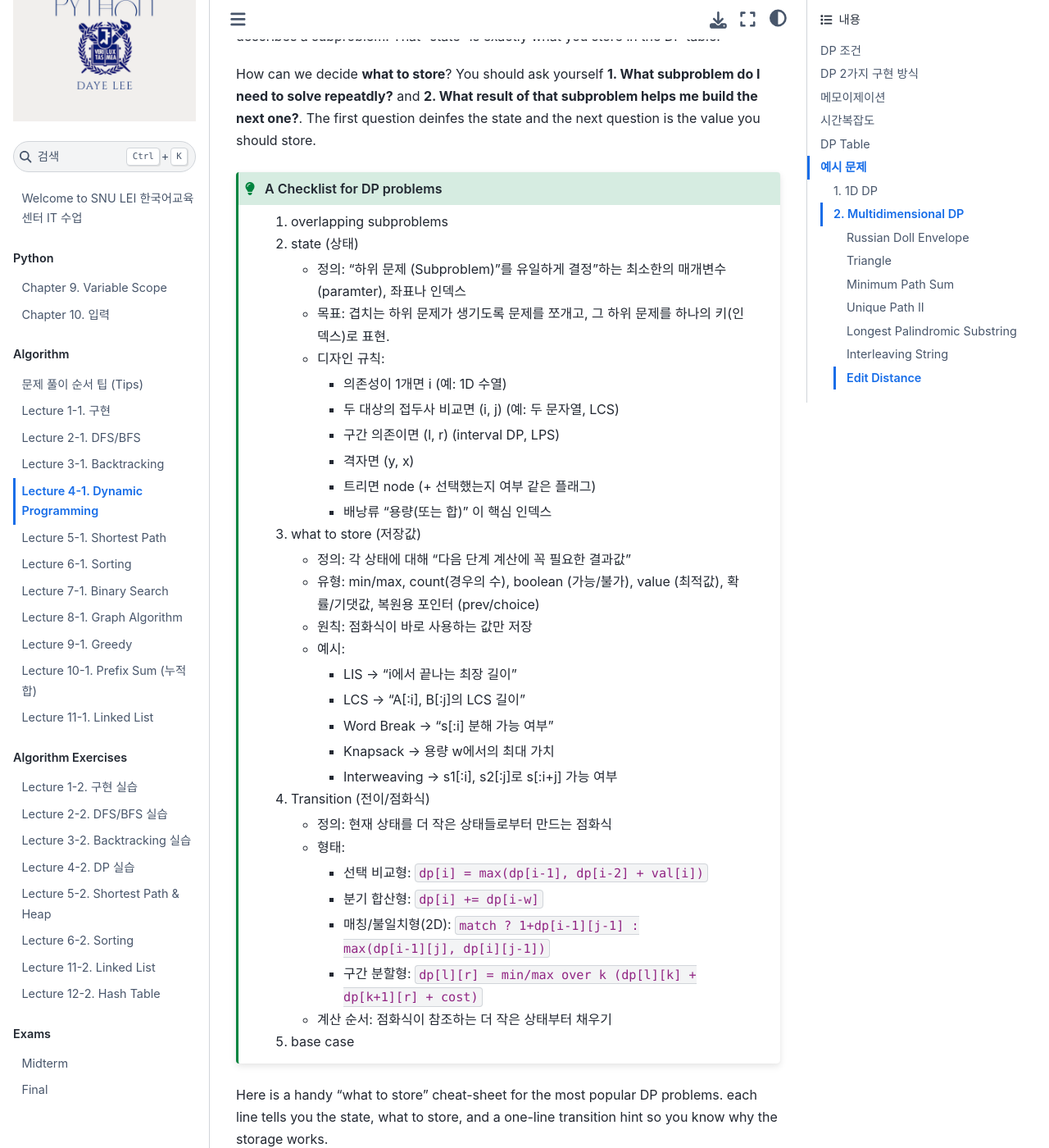
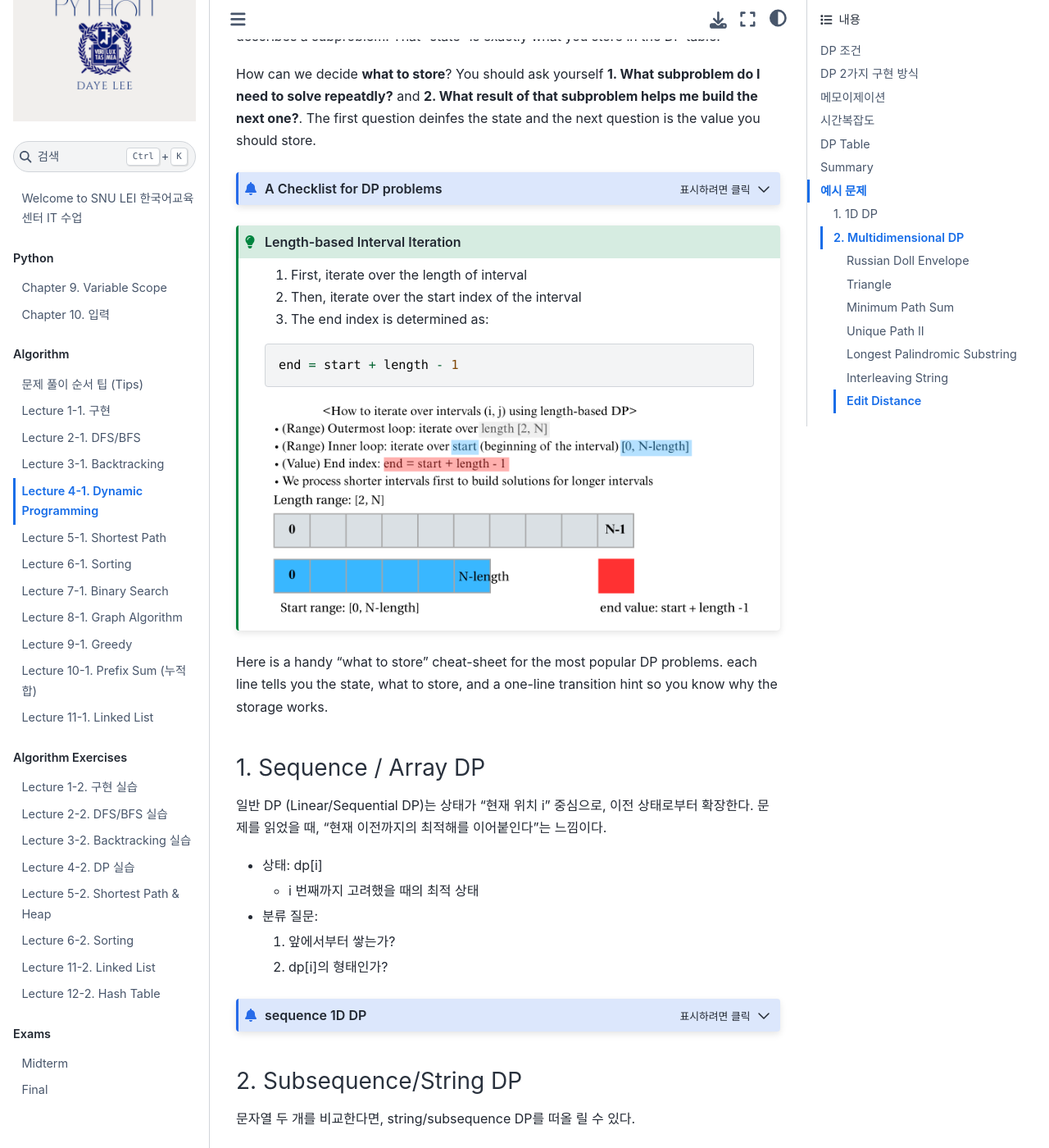
Before and after one commit to Daye-Lee18/mybook, a Jupyter Book: the page built from _pages/theory/4_DP.md, in a window 1280 px wide and 1400 px high, scrolled down 4431 px. Shown: the whole window at 82% size. Built offline with Jupyter Book 1.0.4 settings and Sphinx 7.4.7 and the Sphinx Book theme 1.1.4, drawn with Linux system fonts in a browser that asks for light colours; pages that are not in the unit, such as notebooks, are missing from menus.

Commit message:
20260329

`````diff
--- a/_pages/theory/4_DP.md
+++ b/_pages/theory/4_DP.md
@@ -195,6 +195,19 @@
 5) base case
 ````
 
+````{admonition} Length-based Interval Iteration
+:class: tip
+
+1. First, iterate over the length of interval
+2. Then, iterate over the start index of the interval
+3. The end index is determined as:
+```
+end = start + length - 1
+```
+
+![interval image](../../assets/img/DP/4.png "How to iterate over intervals (i,j) using Length-based DP")
+
+````
 Here is a handy "what to store" cheat-sheet for the most popular DP problems. each line tells you the state, what to store, and a one-line transition hint so you know why the storage works.
 
 ### 1. Sequence / Array DP
@@ -216,25 +229,25 @@
 - Transition: `dp[n] = dp[n-1] + dp[n-2]`
 - Reference: LC 70 (Climbing Stairs), LC 509 (Fibonacci Number)
 
-1. Maximum Subarray (Kadane)
+2. Maximum Subarray (Kadane)
 - State: end index `i`
 - Store: best sum of subarray ending at `i`
 - Transition: `dp[i] = max(a[i], dp[i-1] + a[i])`
 - Reference: LC 53 (Maximum Subarray)
 
-1. House Robber
+3. House Robber
 - State: first `i` houses
 - Store: max money using up to `i`
 - Transition: `dp[i] = max(dp[i-1], dp[i-2] + val[i])`
 - Reference: LC 198 (House Robber), LC 213 (House Robber II)
 
-1. Longest Increasing Subsequence (LIS)
+4. Longest Increasing Subsequence (LIS)
 - State: end index `i`
 - Store: LIS length ending at `i`
 - Transition: `dp[i] = 1 + max(dp[j]) for j<i & a[j]<a[i]`
 - Reference: LC 300 (LIS), LC 354 (Russian Doll Envelopes)
 
-1. Partition Equal Subset / Subset Sum
+5. Partition Equal Subset / Subset Sum
 - State: capacity `s`
 - Store: reachable boolean at sum `s`
 - Transition: `dp[s] |= dp[s-w]`
@@ -263,25 +276,25 @@
 - Transition: if match: `1+dp[i-1][j-1]` else `max(dp[i-1][j], dp[i][j-1])`
 - Reference: LC 1143 (LCS)
 
-1. Edit Distance (Levenshtein)
+2. Edit Distance (Levenshtein)
 - State: `(i, j)`
 - Store: min edits to convert `A[:i]` → `B[:j]`
 - Transition: `min(replace, insert, delete)`
 - Reference: LC 72 (Edit Distance)
 
-1. Longest Palindromic Subsequence (LPS)
+3. Longest Palindromic Subsequence (LPS)
 - State: `(l, r)`
 - Store: LPS length in `s[l..r]`
 - Transition: if `s[l]==s[r]` → `2+dp[l+1][r-1]` else `max(dp[l+1][r], dp[l][r-1])`
 - Reference: LC 516 (Longest Palindromic Subsequence)
 
-1. Longest Palindromic Substring
+4. Longest Palindromic Substring
 - State: `(l, r)`
 - Store: palindrome boolean or length
 - Transition: `dp[l][r] = (s[l]==s[r] && (r-l<2 || dp[l+1][r-1]))`
 - Reference: LC 5 (Longest Palindromic Substring)
 
-1. Distinct Subsequences (count ways A→B)
+5. Distinct Subsequences (count ways A→B)
 - State: `(i, j)`
 - Store: #ways `A[:i]` forms `B[:j]`
 - Transition: `dp[i][j] = dp[i-1][j] + (A[i-1]==B[j-1] ? dp[i-1][j-1] : 0)`
@@ -313,13 +326,13 @@
 - Transition: `dp[w] = max(dp[w], dp[w-weight] + value)`
 - Reference: LC 474 (Ones and Zeroes)
 
-1. Unbounded Knapsack / Coin Change (min coins)
+2. Unbounded Knapsack / Coin Change (min coins)
 - State: capacity `w`
 - Store: min coins for `w`
 - Transition: `dp[w] = min(dp[w], dp[w-c] + 1)`
 - Reference: LC 322 (Coin Change)
 
-1. Coin Change (count ways)
+3. Coin Change (count ways)
 - State: amount `a`
 - Store: #ways to make `a`
 - Transition: `dp[a] += dp[a-c]`
@@ -344,7 +357,7 @@
 - Transition: `dp[i][j] = (obstacle?0 : dp[i-1][j] + dp[i][j-1])`
 - Reference: LC 62 (Unique Paths), LC 63 (Unique Paths II)
 
-1. Minimum Path Sum
+2. Minimum Path Sum
 - State: `(i, j)`
 - Store: min cost to `(i, j)`
 - Transition: `dp[i][j] = grid[i][j] + min(dp[i-1][j], dp[i][j-1])`
@@ -361,7 +374,7 @@
 - 질문:
   1) "어디서 나누냐가 중요함?"
   2) (a+b)+c vs. a+(b+c) 다름?
-1)
+
 ````{admonition} DP table for Interval DP
 :class: dropdown
 
@@ -371,13 +384,13 @@
 - Transition: split at `k`
 - Reference: LC 1547 (Minimum Cost to Cut a Stick)
 
-1. Burst Balloons
+2. Burst Balloons
 - State: `(l, r)` open interval
 - Store: max coins from `(l, r)`
 - Transition: pick last balloon `k`
 - Reference: LC 312 (Burst Balloons)
 
-1. Palindrome Partitioning (min cuts)
+3. Palindrome Partitioning (min cuts)
 - State: prefix `i`
 - Store: min cuts for `s[:i]`
 - Transition: `dp[i] = min(dp[j]+1)` for palindromic `s[j:i]`
@@ -399,13 +412,14 @@
 - Transition: combine two largest child depths
 - Reference: LC 543 (Diameter of Binary Tree), LC 124 (Binary Tree Max Path Sum)
 
-1. Maximum Independent Set on Tree
+2. Maximum Independent Set on Tree
 - State: `(u, take)`
 - Store: best sum if `u` is taken or skipped
 - Transition: if take `u`, skip children; else best of children
 - Reference: classic Tree DP (not direct LC, but similar to LC 337 House Robber III)
 ````
-### Summary
+
+## Summary
 ````{admonition} Summary for DP table
 :class: important
 
`````
Also changed, not shown: other parts of _pages/theory/4_DP.md (+1 -1 lines), _pages/practice/4_DPPS.md (+36 -3 lines), assets/img/DP/4.png (added), 2 other files.
